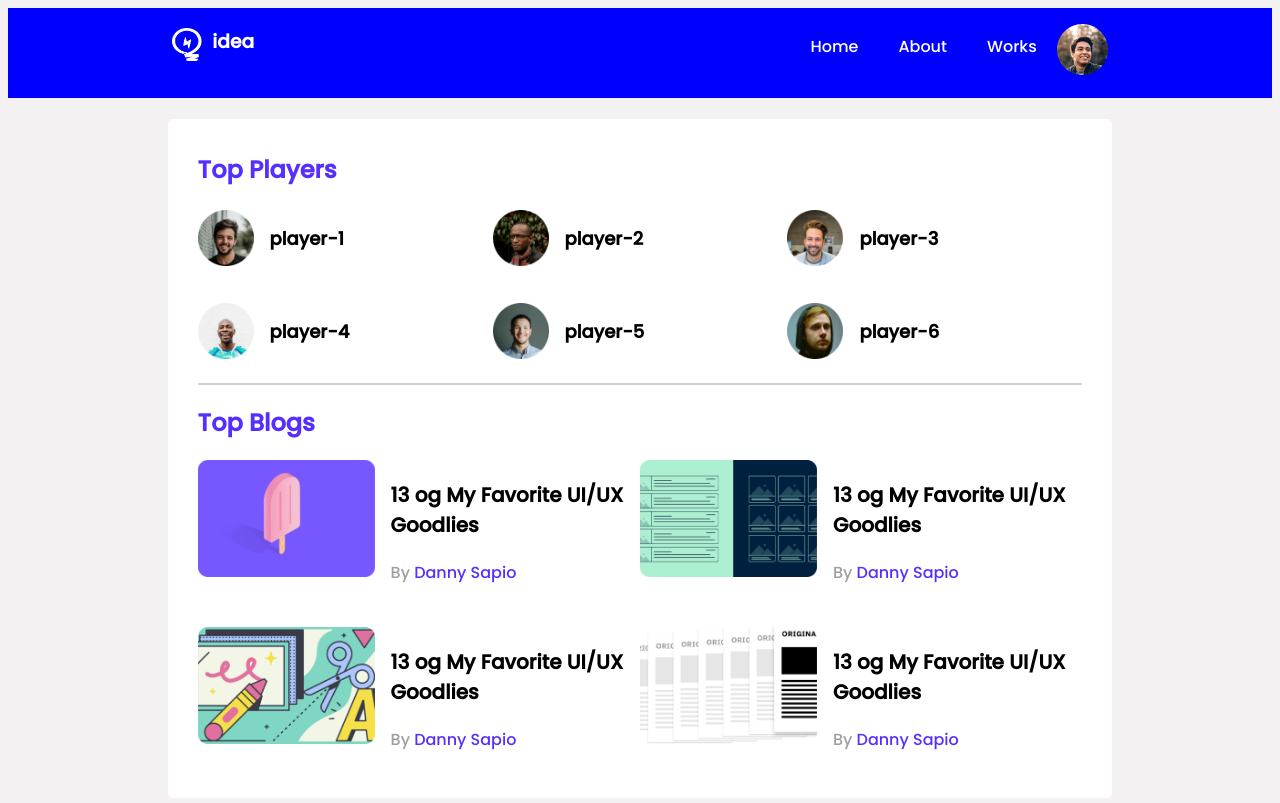
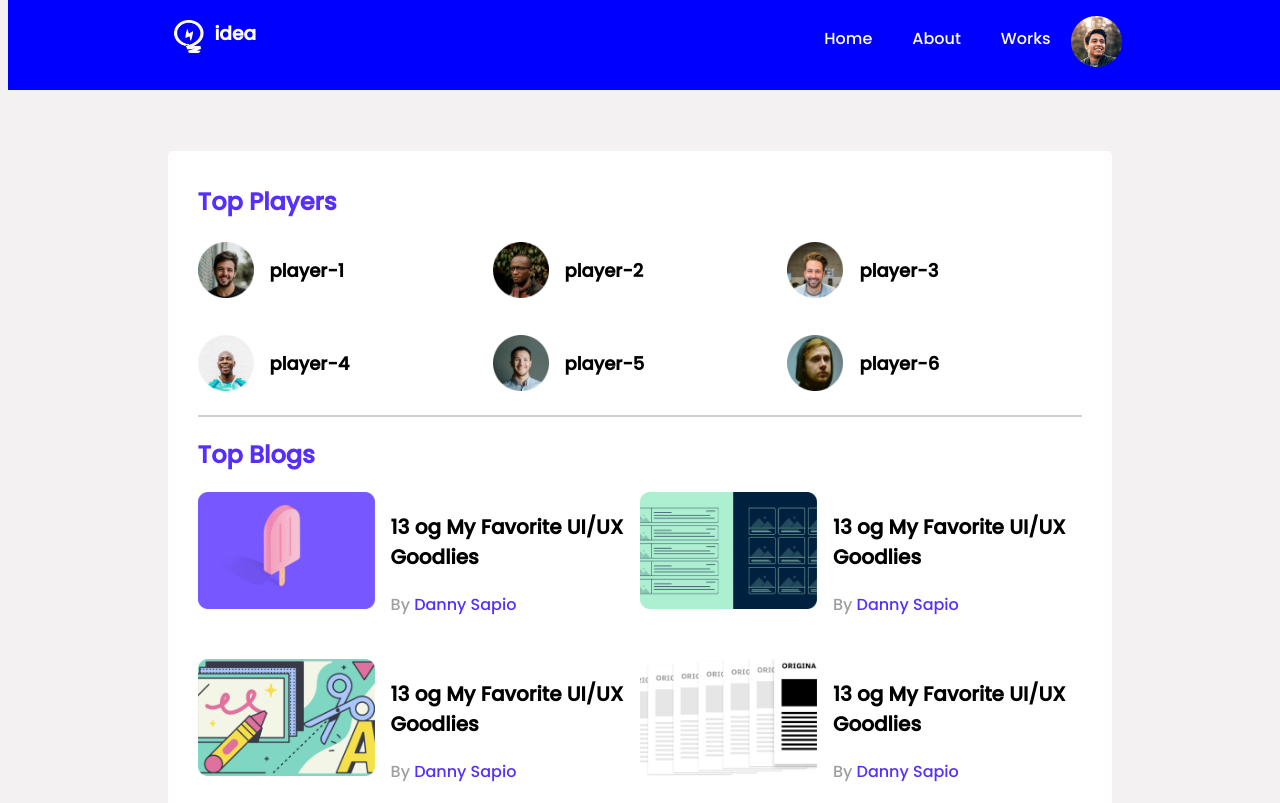
Before and after one commit to shahinurrahman22004/leader-bord, a plain HTML site: page index.html in a window 1280 px wide. Shown: the top 803 px of the page. Drawn offline with Linux system fonts and the light colour scheme.

Commit message:
fixed added

```diff
--- a/style.css
+++ b/style.css
@@ -11,6 +11,7 @@ main {
     display: flex;
     flex-direction: column;
     align-items: center;
+    margin-top: 130px;
 }
 .container {
     background-color: #fff;
@@ -33,6 +34,9 @@ li {
 
 header.menu-area {
     background-color: blue;
+    position: fixed;
+    top: 0;
+    width: 100%;
 }
 .menu-container{
     padding: 0 13%;
```
